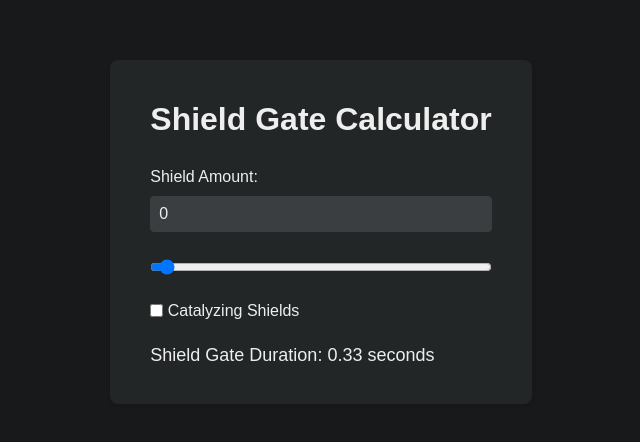
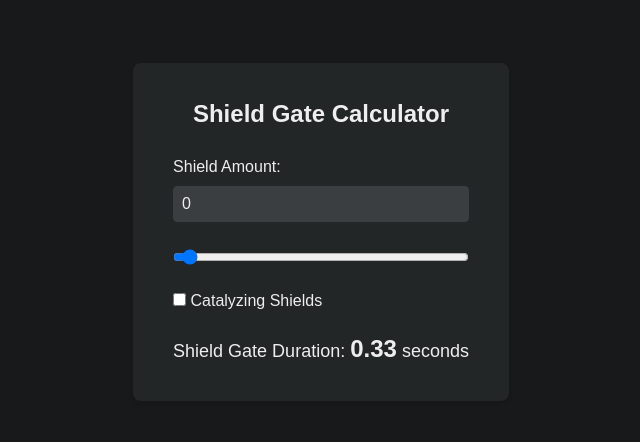
Before and after one commit to Malurth/warframe-shieldgate-calc, a Svelte app: page / in a window 1280 px wide. Shown: the part 168-610 px from the top of the page, without its empty margins (319-959 px from the left). Built offline with nearby package versions, Linux system fonts and the light colour scheme.

Commit message:
continued efforts to make UI prettier

```diff
--- a/src/App.svelte
+++ b/src/App.svelte
@@ -70,10 +70,15 @@
     />
   {/if}
 
-  <p>Shield Gate Duration: {outputTime.toFixed(2)} seconds</p>
+  <p>
+    Shield Gate Duration: <span class="outputNum">{outputTime.toFixed(2)}</span>
+    seconds
+  </p>
 </main>
 
 <style>
+  @import url("https://fonts.googleapis.com/css2?family=Jost:ital,wght@0,100..900;1,100..900&family=Poppins:ital,wght@0,100;0,200;0,300;0,400;0,500;0,600;0,700;0,800;0,900;1,100;1,200;1,300;1,400;1,500;1,600;1,700;1,800;1,900&display=swap");
+
   :global(body) {
     display: flex;
     justify-content: center;
@@ -99,9 +104,15 @@
     box-shadow: 0 2px 4px rgba(0, 0, 0, 0.1);
   }
 
+  .outputNum {
+    font-size: 24px;
+    font-weight: bold;
+  }
+
   h1 {
     text-align: center;
     margin-bottom: 20px;
+    font-size: 24px;
   }
 
   label {
```
